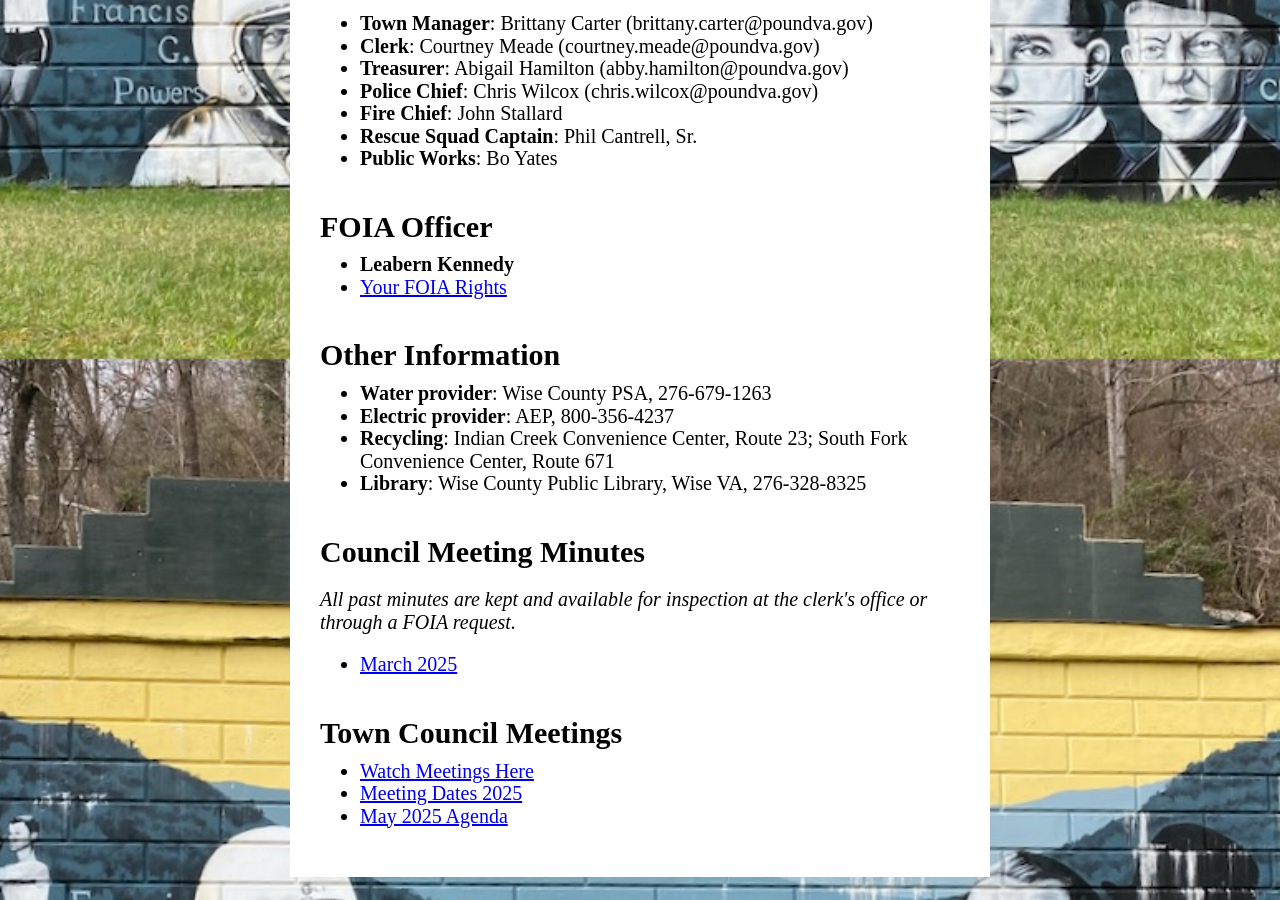
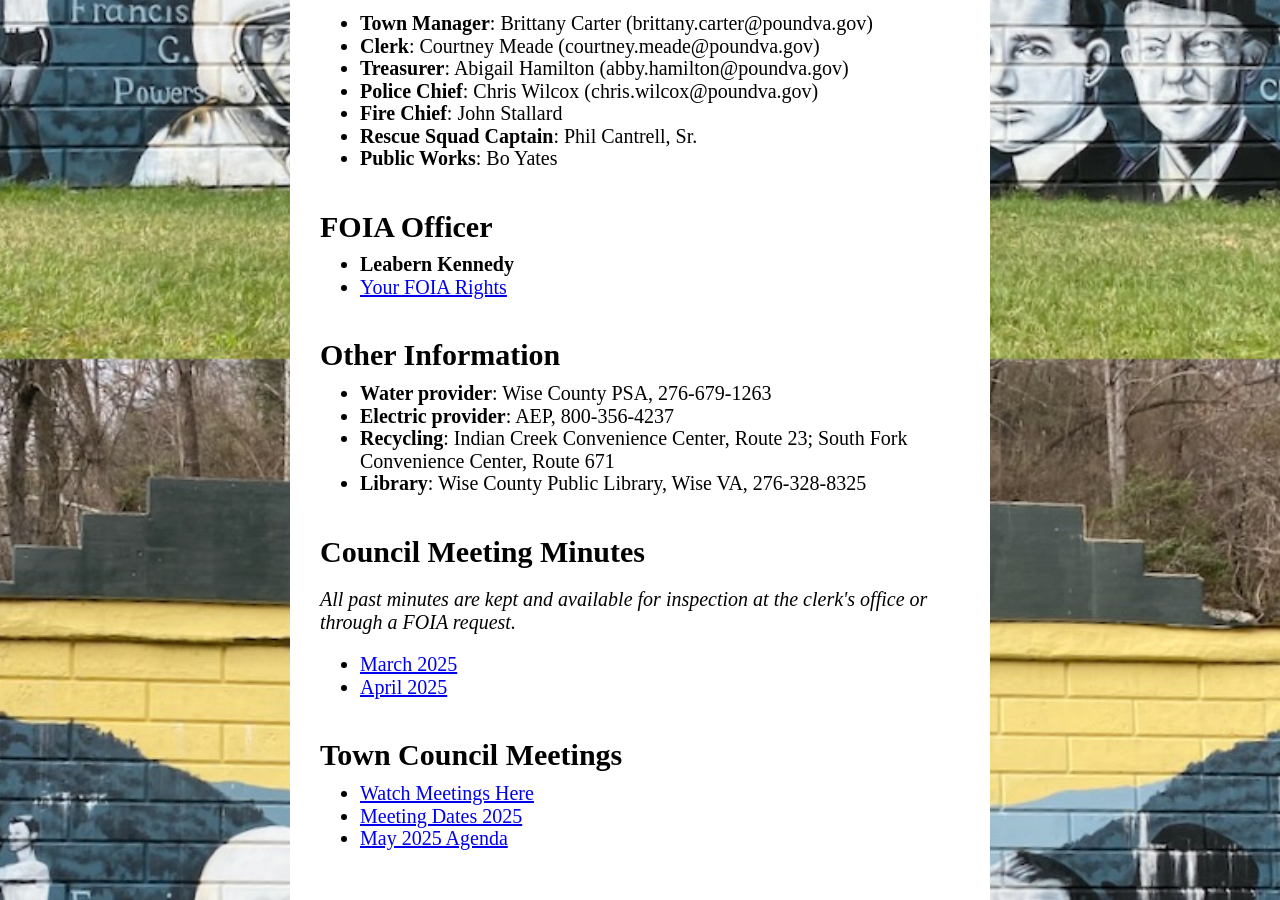
Before and after one commit to poundva/poundva.github.io, a Jekyll site: the page built from index.html, in a window 1280 px wide and 900 px high, scrolled down 2341 px. Built offline with Jekyll 4.4.1, drawn with Linux system fonts in a browser that asks for light colours; some web fonts are replaced.

Commit message:
Update index.html

```diff
--- a/index.html
+++ b/index.html
@@ -90,6 +90,7 @@ title: Home
 <p><i>All past minutes are kept and available for inspection at the clerk's office or through a FOIA request.</i></p>
 <ul>
     <li><a href="forms/March 2025 Minutes.pdf">March 2025</a></li>
+    <li><a href="forms/April 2025 Minutes.pdf">April 2025</a></li>
 </ul>
 
 <h1>Town Council Meetings</h1>
```
